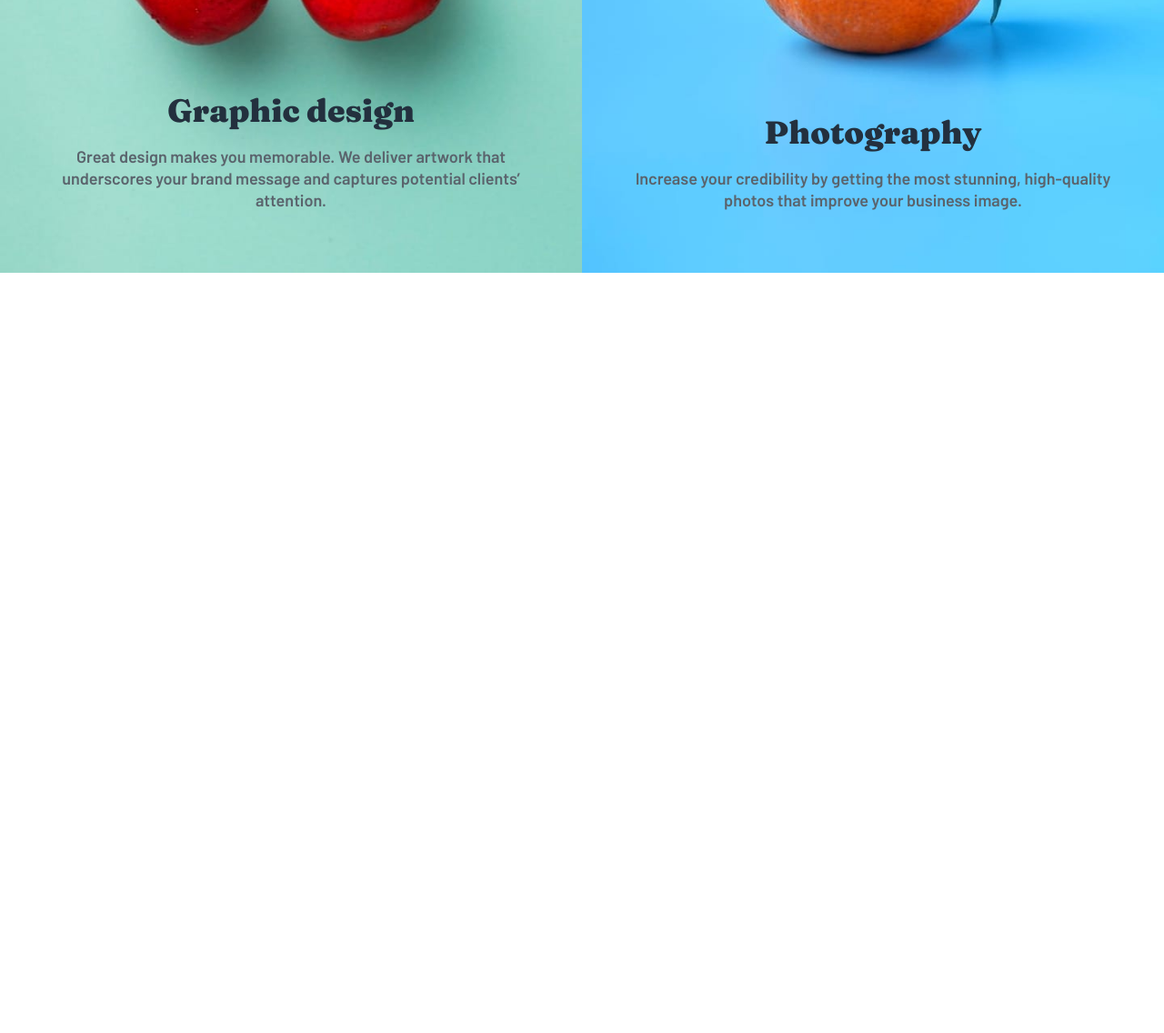
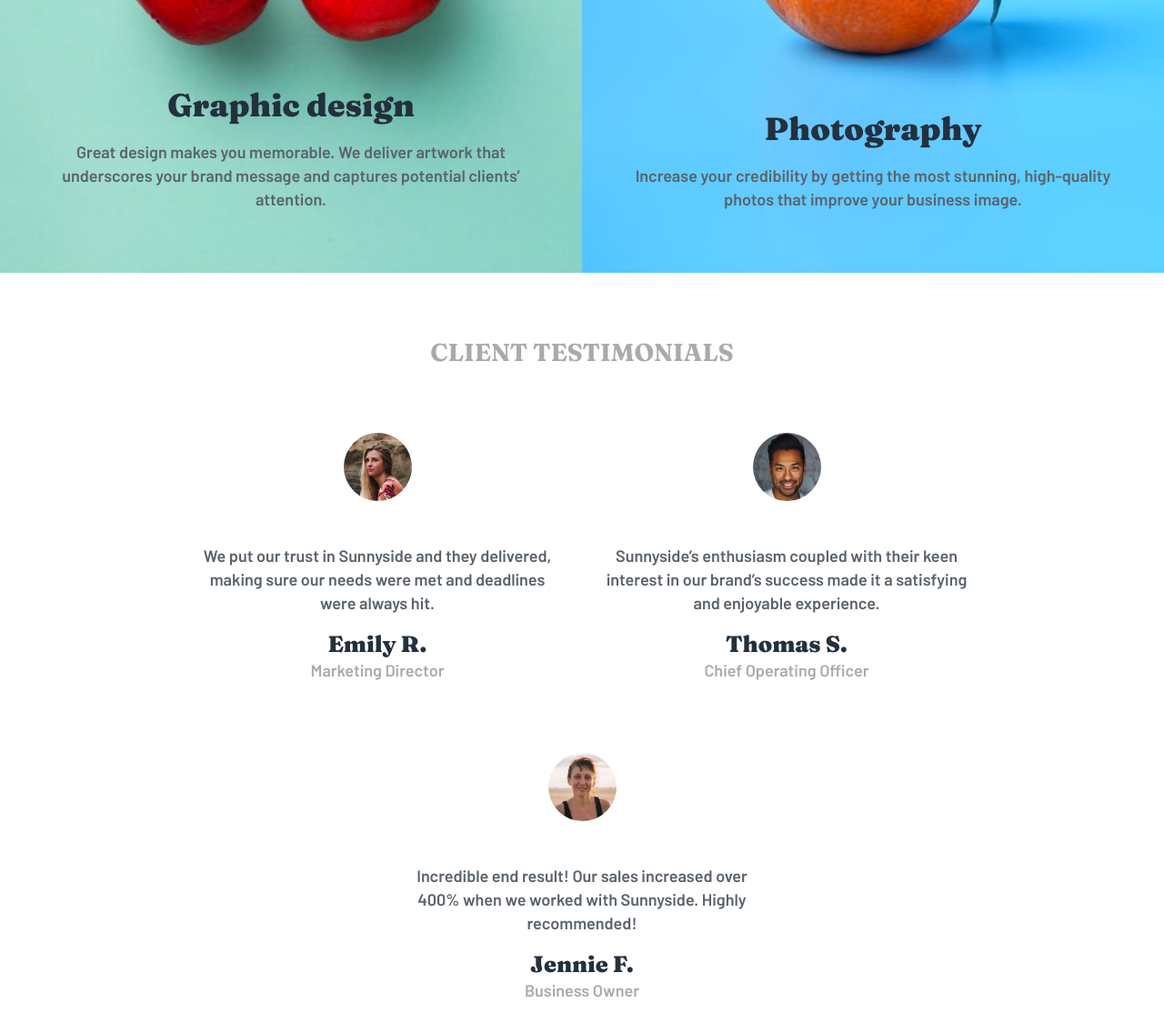
Before and after one commit to joel-development/frontendmentor---challenge-8, a plain HTML site: page docs/index.html in a window 1280 px wide. Shown: the part 2000-3136 px from the top of the page at 91% size. Before the commit the page ends 2300 px from the top, so only its background shows below. Drawn offline with Linux system fonts and the light colour scheme.

Commit message:
testimonials, mobile and desktop

```diff
--- a/dev/sass/blocks/_img-section.scss
+++ b/dev/sass/blocks/_img-section.scss
@@ -17,7 +17,7 @@
     }
     &__text
     {
-      line-height: 24px;
+      line-height: $line-height;
       color: $color-text;
     }
     &--text
--- a/dev/sass/blocks/_testimonials.scss
+++ b/dev/sass/blocks/_testimonials.scss
@@ -0,0 +1,55 @@
+.testimonials
+{
+  padding: 50px;
+  &-title
+  {
+    text-align: center;
+    text-transform: uppercase;
+    font-family: $font-title;
+    color: $color-testimonials-title;
+  }
+}
+.testimonials-container
+{
+  display: flex;
+  justify-content: center;
+  flex-wrap: wrap;
+}
+
+.testimonial
+{
+  max-width: 100%;
+  width: 400px;
+  margin: 25px;
+  text-align: center;
+  &__name,
+  &__position
+  {
+    margin: 5px;
+  }
+  &__name
+  {
+    font-family: $font-title;
+    font-weight: 900;
+    font-size: 25px;
+    color: $color-title;
+  }
+  &__position
+  {
+    color: $color-testimonials-position;
+  }
+  &__text
+  {
+    color: $color-text;
+    line-height: $line-height;
+  }
+  &__profile-img
+  {
+    padding: 25px;
+    img
+    {
+      width: 75px;
+      border-radius: 100%;
+    }
+  }
+}
--- a/dev/sass/variables/_variables.scss
+++ b/dev/sass/variables/_variables.scss
@@ -18,6 +18,7 @@ $bg-footer: #458c7e;
 
 $font-text: 'Barlow', sans-serif;
 $font-title: 'Fraunces', serif; ;
+$line-height: 26px;
 
 
 
--- a/docs/index.html
+++ b/docs/index.html
@@ -65,6 +65,55 @@
         </div>
       </div>
     </div>
+    <div class="testimonials">
+      <h2 class="title testimonials-title">
+        Client testimonials
+      </h2>
+        <div class="testimonials-container">
+          <div class="testimonial">
+            <div class="testimonial__profile-img">
+              <img src="assets/images/image-emily.jpg" alt="emily profile image">
+            </div>
+            <p class="testimonial__text">
+              We put our trust in Sunnyside and they delivered, making sure our needs were met and deadlines were always hit.
+            </p>
+            <h3 class="testimonial__name">
+              Emily R.
+            </h3>
+            <p class="testimonial__position">
+              Marketing Director
+            </p>
+          </div>
+          <div class="testimonial">
+            <div class="testimonial__profile-img">
+              <img src="assets/images/image-thomas.jpg" alt="thomas profile image">
+            </div>
+            <p class="testimonial__text">
+              Sunnyside’s enthusiasm coupled with their keen interest in our brand’s success made it a satisfying and enjoyable experience.
+            </p>
+            <h3 class="testimonial__name">
+              Thomas S.
+            </h3>
+            <p class="testimonial__position">
+              Chief Operating Officer
+            </p>
+          </div>
+          <div class="testimonial">
+            <div class="testimonial__profile-img">
+              <img src="assets/images/image-jennie.jpg" alt="jennie profile image">
+            </div>
+            <p class="testimonial__text">
+              Incredible end result! Our sales increased over 400% when we worked with Sunnyside. Highly recommended!
+            </p>
+            <h3 class="testimonial__name">
+              Jennie F.
+            </h3>
+            <p class="testimonial__position">
+              Business Owner
+            </p>
+          </div>
+        </div>
+    </div>
   </main>
   <script src="scripts/main.js"></script>
 </body>
```
Also changed, not shown: docs/css/style.css.
